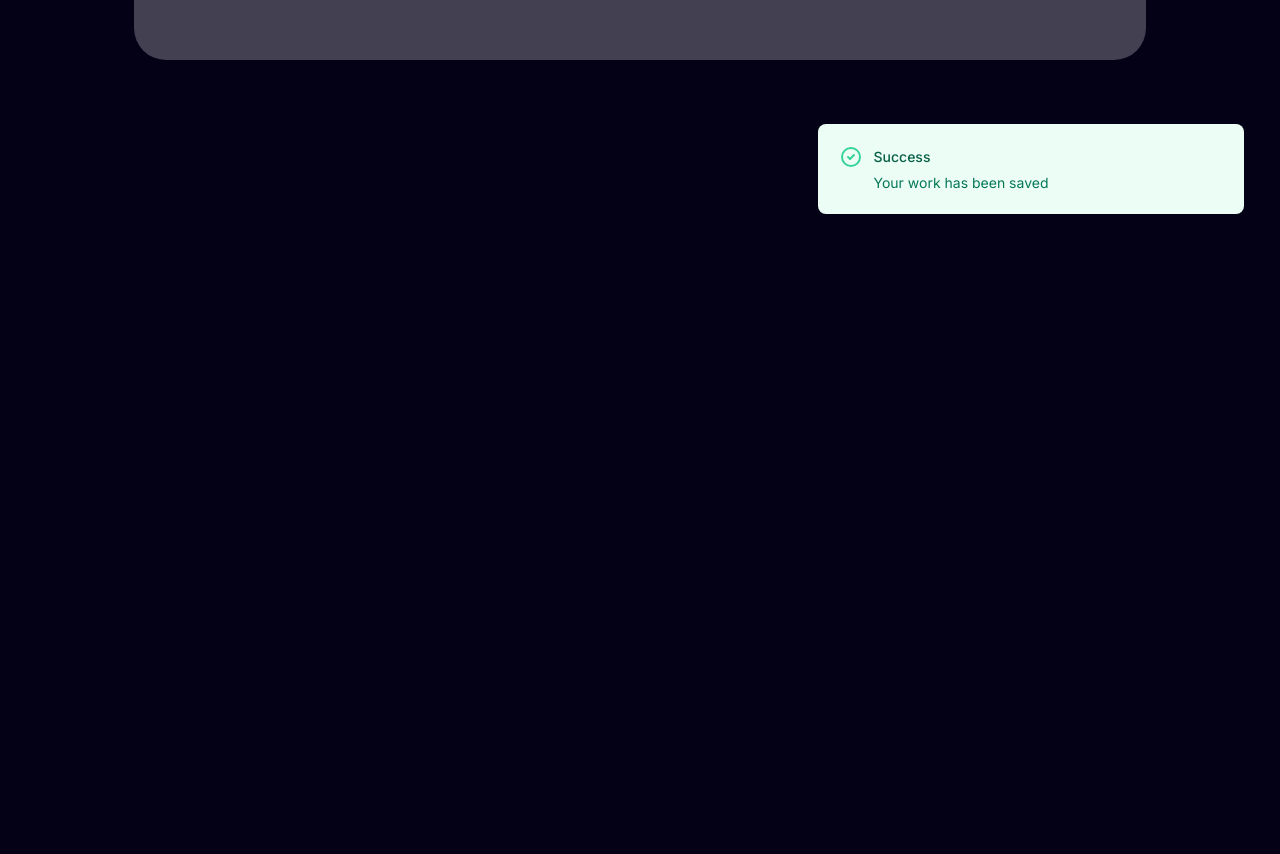
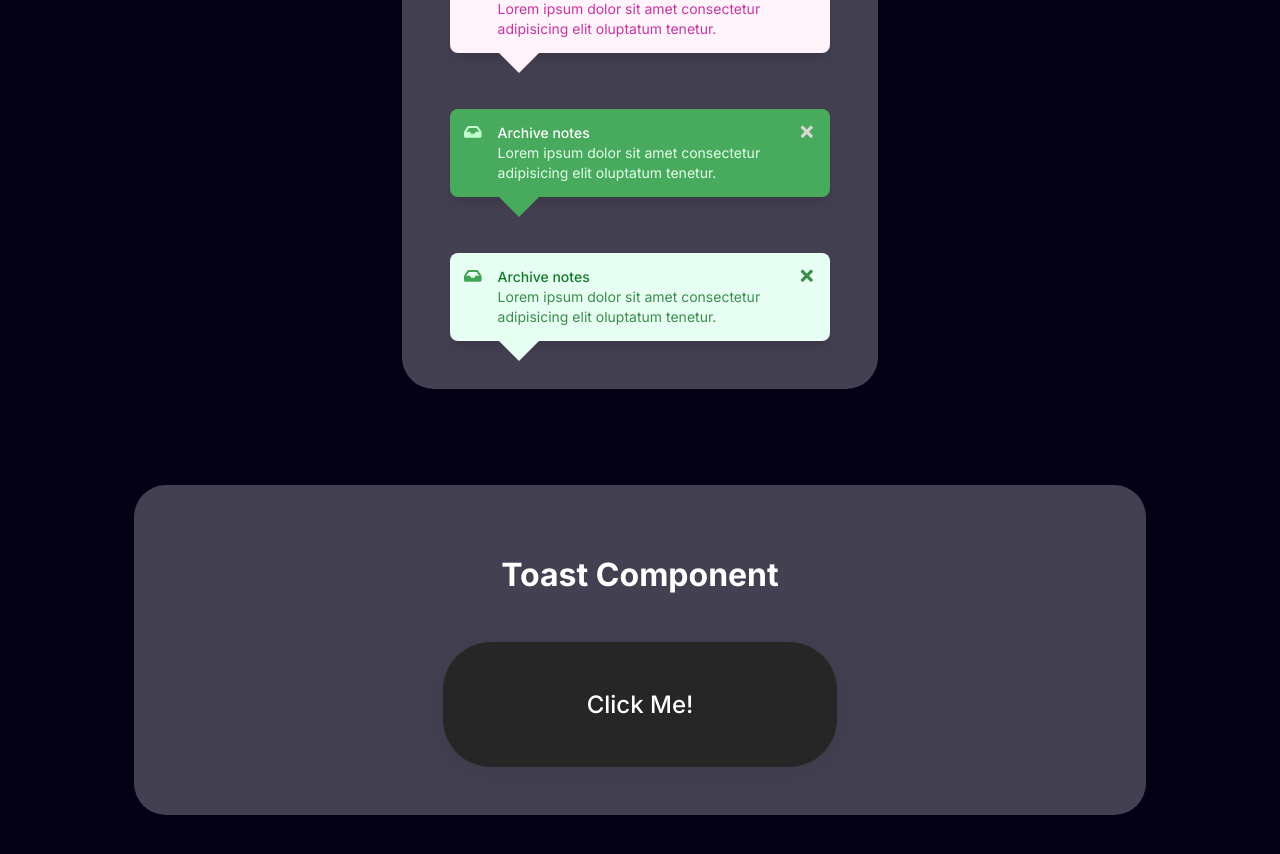
Before and after one commit to charlesoller/ComponentLibrary, a React (Vite) app: page / in a window 1280 px wide. Shown: the part 6240-7094 px from the top of the page. Before the commit the page ends 6482 px from the top, so only its background shows below. Built offline with nearby package versions, Linux system fonts and the light colour scheme.

Commit message:
Toast Done

```diff
--- a/src/App.css
+++ b/src/App.css
@@ -11,7 +11,6 @@ body {
   width: 80%;
   justify-content: center;
   padding: 4em;
-
 }
 
 .badge-grid,
@@ -31,6 +30,8 @@ body {
 .badge-grid {
   display: grid;
   grid-template: auto auto auto / repeat(8, 1fr);
+  /* grid-template-rows: repeat(auto-fit, 50px); */
+  /* grid-template: repeat(auto-fit, 50px) / repeat(auto-fit, 1fr); */
   grid-auto-flow: column;
   padding: 2.5em;
   gap: 1.2em 2em;
@@ -49,6 +50,7 @@ body {
   font-weight: 500;
   line-height: 1.25rem;
   width: min-content;
+  height: min-content;
   padding: 0.125em 0.75em;
 }
 
@@ -586,7 +588,7 @@ body {
 
 .tooltip-grid {
   display: grid;
-  grid-template-columns: repeat(2, 1fr);
+  grid-template-columns: repeat(auto-fit, 1fr);
   padding: 3em;
   gap: 3.5em;
   margin: 0 auto;
@@ -736,15 +738,32 @@ body {
 /* -------------------------- Toast Component -------------------------- */
 
 .toast-grid {
-  display: grid;
-  grid-template-columns: 1fr 1fr;
-  gap: 2em;
+  position: relative;
+  display: flex;
+  flex-direction: column;
+  align-items: center;
 }
 
 .toast-grid__title {
   color: #FFF;
-  margin: 0 auto 0.5em auto;
-  grid-column: 1 / -1;
+  margin-bottom: 1.5em;
+}
+
+.toast-button {
+  padding: 2em 6em;
+  border-radius: 2em;
+  background: #262626;
+  font-size: 1.5rem;
+  font-weight: 500;
+  box-shadow: 0px 4px 25px 0px rgba(0, 0, 0, 0.10);
+  color: #FFF;
+  border: none;
+  font-family: Inter, Arial, Helvetica, sans-serif;
+}
+
+.toast-button:hover {
+  background: #2a2a2a;
+  cursor: pointer;
 }
 
 /* General */
@@ -754,7 +773,7 @@ body {
   line-height: 1.25rem;
   display: grid;
   grid-template: min-content min-content / min-content auto;
-  grid-template:
+  grid-template-areas:
       "icon title"
       ".... text";
   width: 24rem;
@@ -762,8 +781,9 @@ body {
   gap: 0.3em 0.75em;
   justify-content: start;
   align-items: center;
-  margin-left: auto;
-  margin: 0 2em 2em auto
+  position: fixed;
+  bottom: 3em;
+  right: 3em;
 }
 
 .toast__title,
--- a/src/components/Toast.jsx
+++ b/src/components/Toast.jsx
@@ -25,9 +25,3 @@ export default function Badge({ title='Please provide a primary message.', statu
         )
     );
 }
-
-{/* <div className={`toast toast--${status}`}>
-<h2 className={`toast__title toast--${status}`}>{title}</h2>
-<p className={`toast__text toast--${status}`}>{children}</p>
-<img className={`toast__icon`} src={determineIcon()}/>
-</div> */}
--- a/src/components/ToastCollection.jsx
+++ b/src/components/ToastCollection.jsx
@@ -1,22 +1,41 @@
-import React from 'react'
+import React, {useState} from 'react'
 import Toast from './Toast'
 
 export default function ToastCollection(){
+    const [ visible, setVisible ] = useState(false);
+    const [ currToast, setCurrToast ] = useState(0);
+    const [ timer, setTimer ] = useState();
+
+    const toastArr = [
+        <Toast title='Success' status='success'>
+            Your work has been saved
+        </Toast>,
+        <Toast title='Warning' status='warning'>
+            A network error was detected
+        </Toast>,
+        <Toast title='Information' status='neutral'>
+            Please read updated information
+        </Toast>,
+        <Toast title='Error' status='error'>
+            Please resave your work again
+        </Toast>
+    ]
+
+    function toggleToast(){
+        clearTimeout(timer);
+        if(currToast === 3){
+            setCurrToast(0);
+        } else {
+            setCurrToast(prevToast => prevToast + 1)
+        }
+        setVisible(true);
+        setTimer(setTimeout(() => setVisible(false), 5000));
+    }
     return (
         <div className="toast-grid">
             <h1 className="toast-grid__title">Toast Component</h1>
-            <Toast title='Success' status='success'>
-                Your work has been saved
-            </Toast>
-            {/* <Toast title='Warning' status='warning'>
-                A network error was detected
-            </Toast>
-            <Toast title='Information' status='neutral'>
-                Please read updated information
-            </Toast>
-            <Toast title='Error' status='error'>
-                Please resave your work again
-            </Toast> */}
+            <button className="toast-button" onClick={toggleToast}>Click Me!</button>
+            {visible && toastArr[currToast]}
         </div>
     )
 }
```
